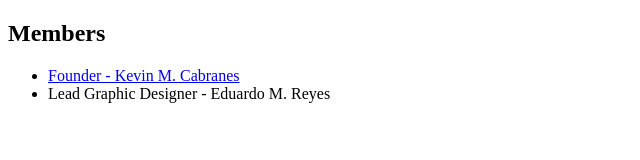
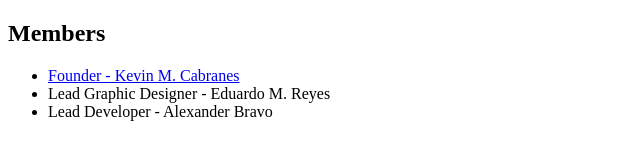
Before and after one commit to dON217/Personal, a plain HTML site: page the-team.html in a window 1280 px wide. Shown: the whole page, without its empty margins (0-640 px from the left). Drawn offline with Linux system fonts and the light colour scheme.

Commit message:
Update the-team.html

```diff
--- a/the-team.html
+++ b/the-team.html
@@ -13,6 +13,9 @@
       <li>
         Lead Graphic Designer - Eduardo M. Reyes
       </li>
+      <li>
+        Lead Developer - Alexander Bravo
+      </li>
     </ul>
 
   </body>
```
